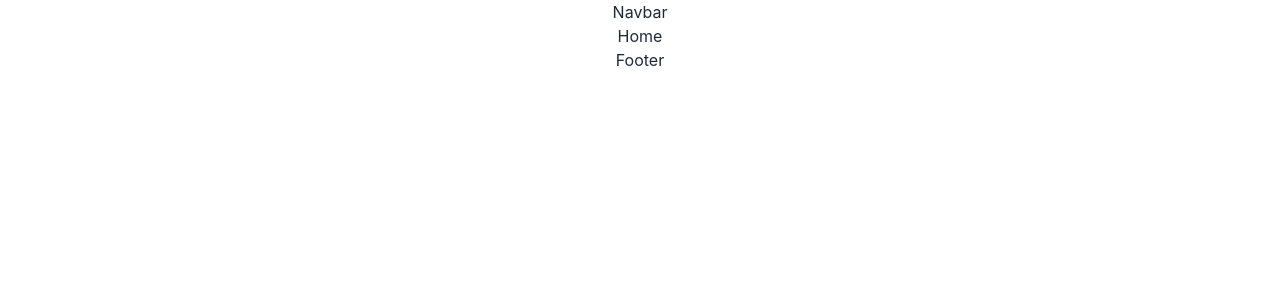
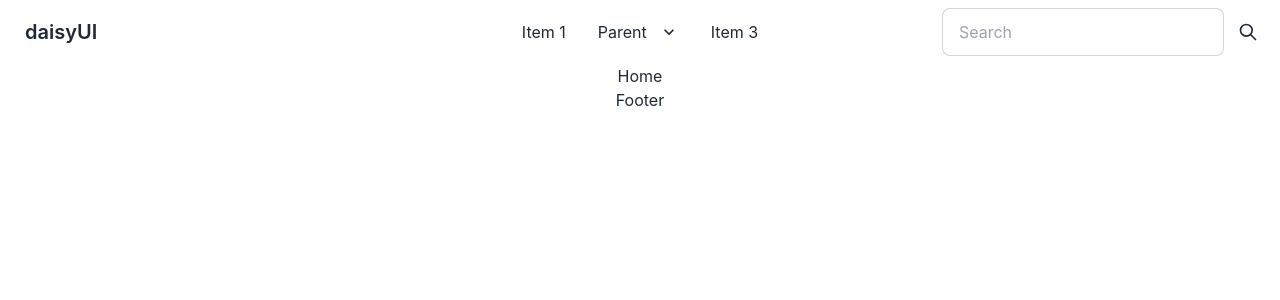
Before and after one commit to souvikhalder92/hello-blog-client, a React (Create React App) app: page / in a window 1280 px wide. Shown: the top 300 px of the page. Built offline with nearby package versions, Linux system fonts and the light colour scheme.

Commit message:
add navbar

```diff
--- a/src/components/Shared/Navbar/Navbar.js
+++ b/src/components/Shared/Navbar/Navbar.js
@@ -3,7 +3,119 @@
 const Navbar = () => {
   return (
     <div>
-      <h1>Navbar</h1>
+      <div className="navbar bg-base-100">
+        <div className="navbar-start">
+          <div className="dropdown">
+            <label tabIndex={0} className="btn btn-ghost lg:hidden">
+              <svg
+                xmlns="http://www.w3.org/2000/svg"
+                className="h-5 w-5"
+                fill="none"
+                viewBox="0 0 24 24"
+                stroke="currentColor"
+              >
+                <path
+                  strokeLinecap="round"
+                  strokeLinejoin="round"
+                  strokeWidth="2"
+                  d="M4 6h16M4 12h8m-8 6h16"
+                />
+              </svg>
+            </label>
+            <ul
+              tabIndex={0}
+              className="menu menu-compact dropdown-content mt-3 p-2 shadow bg-base-100 rounded-box w-52"
+            >
+              <li>
+                <a>Item 1</a>
+              </li>
+              <li tabIndex={0}>
+                <a className="justify-between">
+                  Parent
+                  <svg
+                    className="fill-current"
+                    xmlns="http://www.w3.org/2000/svg"
+                    width="24"
+                    height="24"
+                    viewBox="0 0 24 24"
+                  >
+                    <path d="M8.59,16.58L13.17,12L8.59,7.41L10,6L16,12L10,18L8.59,16.58Z" />
+                  </svg>
+                </a>
+                <ul className="p-2">
+                  <li>
+                    <a>Submenu 1</a>
+                  </li>
+                  <li>
+                    <a>Submenu 2</a>
+                  </li>
+                </ul>
+              </li>
+              <li>
+                <a>Item 3</a>
+              </li>
+            </ul>
+          </div>
+          <a className="btn btn-ghost normal-case text-xl">daisyUI</a>
+        </div>
+        <div className="navbar-center hidden lg:flex">
+          <ul className="menu menu-horizontal px-1">
+            <li>
+              <a>Item 1</a>
+            </li>
+            <li tabIndex={0}>
+              <a>
+                Parent
+                <svg
+                  className="fill-current"
+                  xmlns="http://www.w3.org/2000/svg"
+                  width="20"
+                  height="20"
+                  viewBox="0 0 24 24"
+                >
+                  <path d="M7.41,8.58L12,13.17L16.59,8.58L18,10L12,16L6,10L7.41,8.58Z" />
+                </svg>
+              </a>
+              <ul className="p-2">
+                <li>
+                  <a>Submenu 1</a>
+                </li>
+                <li>
+                  <a>Submenu 2</a>
+                </li>
+              </ul>
+            </li>
+            <li>
+              <a>Item 3</a>
+            </li>
+          </ul>
+        </div>
+        <div className="navbar-end">
+          <div className="form-control">
+            <input
+              type="text"
+              placeholder="Search"
+              className="input input-bordered"
+            />
+          </div>
+          <button className="btn btn-ghost btn-circle">
+            <svg
+              xmlns="http://www.w3.org/2000/svg"
+              className="h-5 w-5"
+              fill="none"
+              viewBox="0 0 24 24"
+              stroke="currentColor"
+            >
+              <path
+                strokeLinecap="round"
+                strokeLinejoin="round"
+                strokeWidth="2"
+                d="M21 21l-6-6m2-5a7 7 0 11-14 0 7 7 0 0114 0z"
+              />
+            </svg>
+          </button>
+        </div>
+      </div>
     </div>
   );
 };
```
